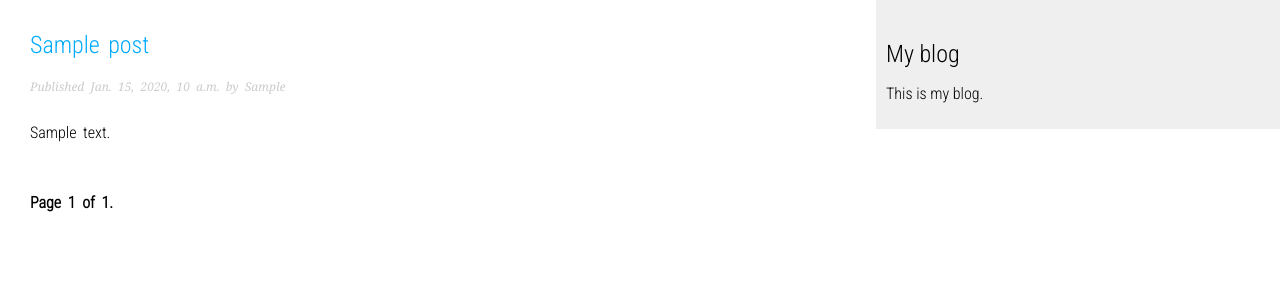
After one commit to mohammadasim/blog_app, a Django app: page /blogs/ in a window 1280 px wide. The commit adds this page. Shown: the top 300 px of the page. Run offline with Django 3.2, Linux system fonts and the light colour scheme; tables that the repository leaves empty hold one stand-in row (values such as "Sample post").

Commit message:
added template, css and pagination

```diff
--- a/blog_app/blog_app/settings/base.py
+++ b/blog_app/blog_app/settings/base.py
@@ -116,3 +116,4 @@ USE_TZ = True
 # https://docs.djangoproject.com/en/3.0/howto/static-files/
 
 STATIC_URL = '/static/'
+STATICFILES_DIRS = (os.path.join(BASE_DIR, 'static'),)
--- /dev/null
+++ b/blog_app/blog_app/static/css/blog.css
@@ -0,0 +1,100 @@
+@import url('https://fonts.googleapis.com/css2?family=Roboto+Condensed:ital,wght@0,300;1,700&display=swap');
+body {
+    margin: 0;
+    padding: 0;
+    font-family: 'Roboto Condensed', sans-serif;
+}
+
+a {
+    color: #00abff;
+    text-decoration: none;
+}
+
+h1 {
+    font-weight: bold;
+    border-bottom: 1px solid #bbb;
+    padding: 0 0 10px 0;
+}
+
+h2 {
+    font-weight: normal;
+    margin: 30px 0 0;
+}
+
+#content {
+    float: left;
+    width: 60%;
+    padding: 0 0 0 30px;
+    line-height: 30px;
+    word-spacing: 3px;
+}
+
+#sidebar {
+    float: right;
+    width: 30%;
+    padding: 10px;
+    background: #efefef;
+    height: 100%;
+}
+
+p.date {
+    color: #ccc;
+    font-family: georgia, serif;
+    font-size: 12px;
+    font-style: italic;
+}
+
+/* pagination */
+.pagination {
+    margin: 40px 0;
+    font-weight: bold;
+}
+
+/* forms */
+label {
+    float: left;
+    clear: both;
+    color: #333;
+    margin-bottom: 4px;
+}
+
+input, textarea {
+    clear: both;
+    float: left;
+    margin: 0 0 10px;
+    background: #ededed;
+    border: 0;
+    padding: 6px 10px;
+    font-size: 12px;
+}
+
+input[type=submit] {
+    font-weight: bold;
+    background: #00abff;
+    color: #fff;
+    padding: 10px 20px;
+    font-size: 14px;
+    text-transform: uppercase;
+}
+
+.errorlist {
+    color: #cc0033;
+    float: left;
+    clear: both;
+    padding-left: 10px;
+}
+
+/* comments */
+.comment {
+    padding: 10px;
+}
+
+.comment:nth-child(even) {
+    background: #efefef;
+}
+
+.comment .info {
+    font-weight: bold;
+    font-size: 12px;
+    color: #666;
+}
--- a/blog_app/blog_app/urls.py
+++ b/blog_app/blog_app/urls.py
@@ -14,8 +14,9 @@ Including another URLconf
     2. Add a URL to urlpatterns:  path('blog/', include('blog.urls'))
 """
 from django.contrib import admin
-from django.urls import path
+from django.urls import path, include
 
 urlpatterns = [
     path('admin/', admin.site.urls),
+    path('blogs/', include('blogs.urls', namespace='blogs')),
 ]
--- a/blog_app/blogs/models.py
+++ b/blog_app/blogs/models.py
@@ -1,4 +1,5 @@
 from django.db import models
+from django.urls import reverse
 from django.utils import timezone
 from django.contrib.auth.models import User
 
@@ -44,3 +45,12 @@ class Post(models.Model):
 
     def __str__(self):
         return self.title
+
+    def get_absolute_url(self):
+        return reverse('blogs:post_detail',
+                       args=[
+                           self.publish.year,
+                           self.publish.month,
+                           self.publish.day,
+                           self.slug
+                       ])
--- a/blog_app/blogs/templates/blogs/base.html
+++ b/blog_app/blogs/templates/blogs/base.html
@@ -1,11 +1,19 @@
 <!DOCTYPE html>
+{% load static %}
 <html lang="en">
 <head>
     <meta charset="UTF-8">
     <title>{% block title %}{% endblock title %}</title>
-    <link href="{% static 'css/blog.css' %}" rel="text/css">
+    <link href="{% static 'css/blog.css' %}" rel="stylesheet">
 </head>
 <body>
-
+<div id="content">
+    {% block content %}
+    {% endblock %}
+</div>
+<div id="sidebar">
+    <h2>My blog</h2>
+    <p>This is my blog.</p>
+</div>
 </body>
 </html>
--- /dev/null
+++ b/blog_app/blogs/templates/post/list.html
@@ -0,0 +1,22 @@
+{% extends 'blogs/base.html' %}
+{% block title %}My Blog{% endblock %}
+{% block content %}
+    {% for post in posts %}
+        <h2>
+            <a href="{{ post.get_absolute_url }}">
+                {{ post.title }}
+            </a>
+        </h2>
+        <p class="date">
+            Published {{ post.publish }} by {{ post.author|title }}
+        </p>
+        {{ post.body|truncatewords:30|linebreaks }}
+    {% endfor %}
+    {% comment %}
+    in the view we have posts=paginator.page()
+    hence our paginator object is posts and we have to
+    pass that paginator object to the pagination.html
+    that expects it to be called page.
+    {% endcomment %}
+    {% include 'post/pagination.html' with page=page_obj %}
+{% endblock %}
--- /dev/null
+++ b/blog_app/blogs/templates/post/pagination.html
@@ -0,0 +1,13 @@
+<div class="pagination">
+    <span class="step-links">
+        {% if page.has_previous %}
+        <a href="?page={{ page.previous_page_number }}">Previous</a>
+        {% endif %}
+    <span class="current">
+        Page {{ page.number }} of {{ page.paginator.num_pages }}.
+    </span>
+    {% if page.has_next %}
+    <a href="?page={{ page.next_page_number }}">Next</a>
+    {% endif %}
+    </span>
+</div>
--- /dev/null
+++ b/blog_app/blogs/urls.py
@@ -0,0 +1,10 @@
+from django.urls import path
+from . import views
+
+app_name = 'blogs'
+
+urlpatterns = [
+    path('', views.PostListView.as_view(), name='post_list'),
+    path('<int:year>/<int:month>/<int:day>/<slug:post>/',
+         views.post_detail, name='post_detail'),
+]
--- a/blog_app/blogs/views.py
+++ b/blog_app/blogs/views.py
@@ -1,3 +1,23 @@
-from django.shortcuts import render
+from django.views.generic import ListView
+from django.shortcuts import render, get_object_or_404
+from django.core.paginator import Paginator, EmptyPage, PageNotAnInteger
+from .models import Post
 
-# Create your views here.
+
+class PostListView(ListView):
+    queryset = Post.published.all()
+    context_object_name = 'posts'
+    paginate_by = 3
+    template_name = 'post/list.html'
+
+
+def post_detail(request, year, month, day, post):
+    post = get_object_or_404(Post,
+                             slug=post,
+                             status='published',
+                             publish__year=year,
+                             publish__month=month,
+                             publish__day=day)
+    return render(request,
+                  'post/detail.html',
+                  {'post': post})
```
Also changed, not shown: blog_app/blogs/templates/post/detail.html (added, +9 -0 lines).
